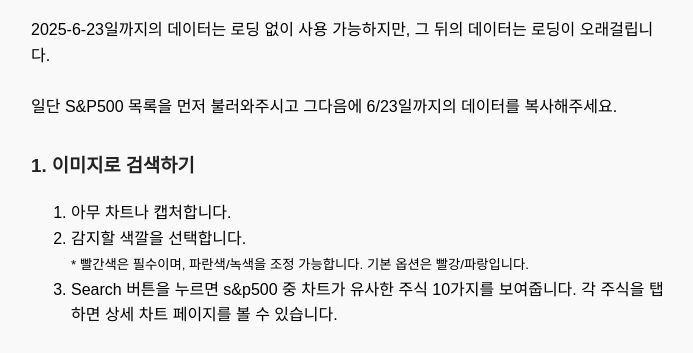
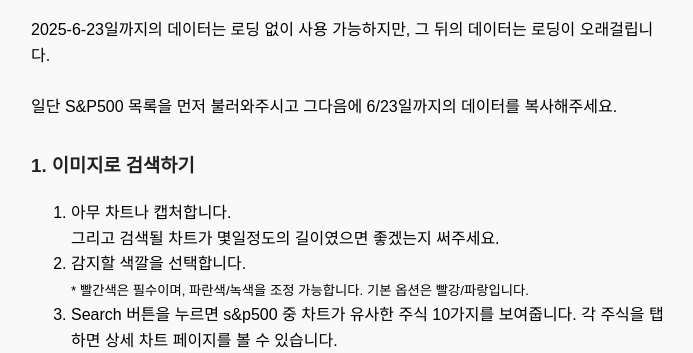
Before and after one commit to artemisfawl12/djangoProj, a Django app: page / in a window 1280 px wide. Shown: the part 613-966 px from the top of the page, without its empty margins (289-982 px from the left). Run offline with Django 4.2, Linux system fonts and the light colour scheme; data comes from the database, SQL or seed files in the repository; some libraries are stand-ins or nearby versions.

Commit message:
imgex1 upload

```diff
--- a/templates/counter/guide_page.html
+++ b/templates/counter/guide_page.html
@@ -52,7 +52,7 @@
   <div class="section">
     <h3>1. 이미지로 검색하기</h3>
     <ol>
-      <li>아무 차트나 캡처합니다.</li>
+      <li>아무 차트나 캡처합니다. <br> 그리고 검색될 차트가 몇일정도의 길이였으면 좋겠는지 써주세요.</li>
       <li>감지할 색깔을 선택합니다. <br>
         <small>* 빨간색은 필수이며, 파란색/녹색을 조정 가능합니다. 기본 옵션은 빨강/파랑입니다.</small>
       </li>
```
